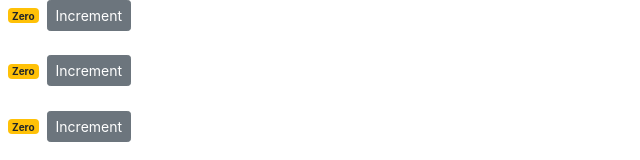
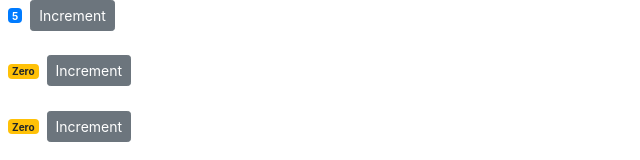
Before and after one commit to carotkut94/ReactCounterApp, a React (Create React App) app: page / in a window 1280 px wide. Shown: the top 160 px of the page, without its empty margins (0-640 px from the left). Built offline with nearby package versions, Linux system fonts and the light colour scheme.

Commit message:
Passing data to component

```diff
--- a/src/components/counter.jsx
+++ b/src/components/counter.jsx
@@ -1,7 +1,7 @@
 import React, { Component } from "react";
 class Counter extends Component {
   state = {
-    count: 0,
+    value: this.props.value,
     tags: ["tag1", "tag2", "tag3"]
   };
 
@@ -24,6 +24,8 @@
 
   render() {
     return (
+      console.log("props", this.props),
+      (
         <React.Fragment>
           <span style={this.style} className={this.getClassType()}>
             {this.formatCount()}
@@ -43,6 +45,7 @@
           <br />
           <br />
         </React.Fragment>
+      )
     );
   }
 
@@ -68,13 +71,13 @@
 
   getClassType() {
     var classes = "badge m-2 badge-";
-    classes += this.state.count === 0 ? "warning" : "primary";
+    classes += this.state.value === 0 ? "warning" : "primary";
     return classes;
   }
 
   formatCount() {
-    const { count } = this.state;
-    return count === 0 ? "Zero" : count;
+    const { value } = this.state;
+    return value === 0 ? "Zero" : value;
   }
 }
 
--- a/src/components/counters.jsx
+++ b/src/components/counters.jsx
@@ -3,7 +3,7 @@
 class Counters extends Component {
   state = {
     counters: [
-      { id: 1, value: 0 },
+      { id: 1, value: 5 },
       { id: 2, value: 0 },
       { id: 3, value: 0 },
       { id: 4, value: 0 }
@@ -13,7 +13,7 @@
     return (
       <div>
         {this.state.counters.map(counter => (
-          <Counter key={counter.id} />
+          <Counter key={counter.id} value={counter.value} />
         ))}
       </div>
     );
```
Lines whose indentation alone changed are shown as unchanged.
